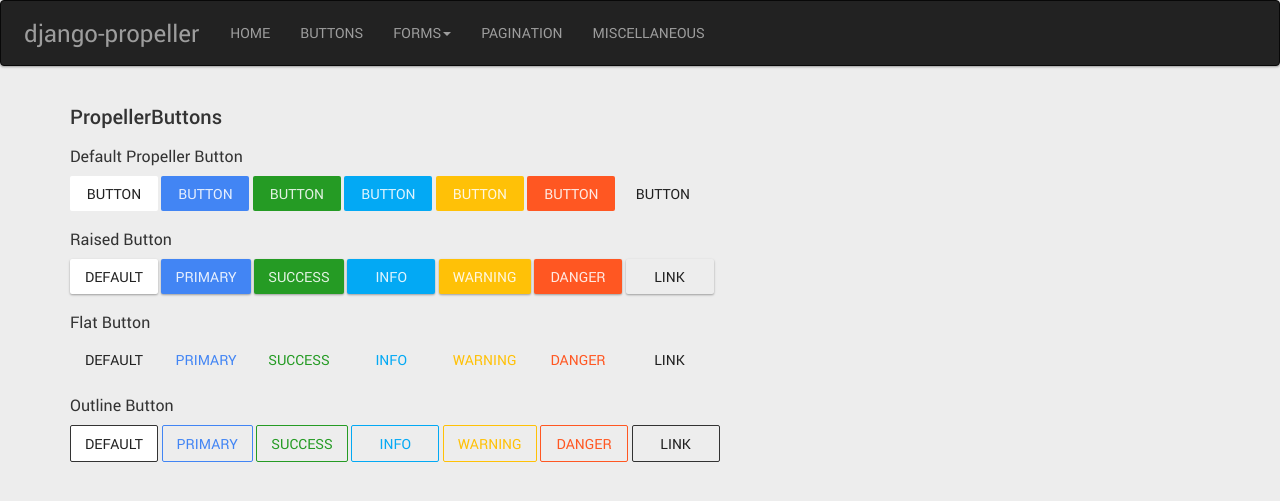
After one commit to tfroehlich82/django-propeller, a Django app: page /buttons in a window 1280 px wide. The commit adds this page. Shown: the top 501 px of the page. Run offline with Django 3.2, Linux system fonts and the light colour scheme; some libraries are stand-ins or nearby versions.

Commit message:
Improved demo page design. Added buttons page

```diff
--- a/django_propeller_demo/templates/base.html
+++ b/django_propeller_demo/templates/base.html
@@ -13,13 +13,13 @@
                     <span class="icon-bar"></span>
                     <span class="icon-bar"></span>
                 </button>
-                <a class="navbar-brand" href="#">{% block title %}django-propeller{% endblock %}</a>
+                <a class="navbar-brand" href="#">django-propeller</a>
             </div>
 
             <div class="collapse navbar-collapse" id="navbar-collapse">
                 <ul class="nav navbar-nav">
                     <li><a class="pmd-ripple-effect" href="{% url 'home' %}">Home</a></li>
-                    <li><a class="pmd-ripple-effect" href="{% url 'form_default' %}">Buttons</a></li>
+                    <li><a class="pmd-ripple-effect" href="{% url 'buttons' %}">Buttons</a></li>
                     <li class="dropdown pmd-dropdown">
                         <a data-toggle="dropdown" class="pmd-ripple-effect dropdown-toggle" data-sidebar="true" href="javascript:void(0);">Forms<span class="caret"></span></a>
                         <ul class="dropdown-menu">
@@ -39,6 +39,7 @@
     </nav>
 
     <div class="container">
+        <h2>{% block title %}django-propeller{% endblock %}</h2>
         {% autoescape off %}{% propeller_messages %}{% endautoescape %}
 
         {% block content %}(no content){% endblock %}
--- /dev/null
+++ b/django_propeller_demo/templates/buttons.html
@@ -0,0 +1,101 @@
+{% extends 'base.html' %}
+
+{% load propeller %}
+
+{% block title %}
+    PropellerButtons
+{% endblock %}
+
+{% block content %}
+
+    <h3>Default Propeller Button</h3>
+    <p>
+        {% propeller_button 'button' %}
+        {% propeller_button 'button' button_class='btn-primary' %}
+        {% propeller_button 'button' button_class='btn-success' %}
+        {% propeller_button 'button' button_class='btn-info' %}
+        {% propeller_button 'button' button_class='btn-warning' %}
+        {% propeller_button 'button' button_class='btn-danger' %}
+        {% propeller_button 'button' button_class='btn-link' %}
+    </p>
+
+    <h3>Raised Button</h3>
+    <p>
+
+
+<!--Default raised button with ripple effect-->
+<button type="button" class="btn pmd-btn-raised pmd-ripple-effect btn-default">Default</button>
+
+<!--Primary raised button with ripple effect -->
+<button type="button" class="btn pmd-btn-raised pmd-ripple-effect btn-primary">Primary</button>
+
+<!-- Success raised button with ripple effect -->
+<button type="button" class="btn pmd-btn-raised pmd-ripple-effect btn-success">Success</button>
+
+<!-- Information raised button with ripple effect -->
+<button type="button" class="btn pmd-btn-raised pmd-ripple-effect btn-info">Info</button>
+
+<!-- Warning raised button with ripple effect -->
+<button type="button" class="btn pmd-btn-raised pmd-ripple-effect btn-warning">Warning</button>
+
+<!-- Danger raised button with ripple effect -->
+<button type="button" class="btn pmd-btn-raised pmd-ripple-effect btn-danger">Danger</button>
+
+<!-- Link raised with ripple effect -->
+<button type="button" class="btn pmd-btn-raised pmd-ripple-effect btn-link">Link</button>
+
+</p>
+
+    <h3>Flat Button</h3>
+<p>
+
+    <!-- Default flat button with ripple effect -->
+<button type="button" class="btn pmd-btn-flat pmd-ripple-effect btn-default">Default</button>
+
+<!-- Primary flat button with ripple effect -->
+<button type="button" class="btn pmd-btn-flat pmd-ripple-effect btn-primary">Primary</button>
+
+<!-- Success flat button with ripple effect -->
+<button type="button" class="btn pmd-btn-flat pmd-ripple-effect btn-success">Success</button>
+
+<!-- Information flat button with ripple effect -->
+<button type="button" class="btn pmd-btn-flat pmd-ripple-effect btn-info">Info</button>
+
+<!-- Warning flat button with ripple effect -->
+<button type="button" class="btn pmd-btn-flat pmd-ripple-effect btn-warning">Warning</button>
+
+<!-- Danger flat button with ripple effect -->
+<button type="button" class="btn pmd-btn-flat pmd-ripple-effect btn-danger">Danger</button>
+
+<!-- Link flat with ripple effect -->
+<button type="button" class="btn pmd-btn-flat pmd-ripple-effect btn-link">Link</button>
+
+</p>
+
+    <h3>Outline Button</h3>
+<p>
+
+    <!-- Default outline button with ripple effect -->
+<button type="button" class="btn pmd-btn-outline pmd-ripple-effect btn-default">Default</button>
+
+<!-- Primary outline button with ripple effect -->
+<button type="button" class="btn pmd-btn-outline pmd-ripple-effect btn-primary">Primary</button>
+
+<!-- Success outline button with ripple effect -->
+<button type="button" class="btn pmd-btn-outline pmd-ripple-effect btn-success">Success</button>
+
+<!-- Information outline button with ripple effect -->
+<button type="button" class="btn pmd-btn-outline pmd-ripple-effect btn-info">Info</button>
+
+<!-- Warning outline button with ripple effect -->
+<button type="button" class="btn pmd-btn-outline pmd-ripple-effect btn-warning">Warning</button>
+
+<!-- Danger outline button with ripple effect -->
+<button type="button" class="btn pmd-btn-outline pmd-ripple-effect btn-danger">Danger</button>
+
+<!-- Link outline with ripple effect -->
+<button type="button" class="btn pmd-btn-outline pmd-ripple-effect btn-link">Link</button>
+
+</p>
+
+{% endblock %}
--- a/django_propeller_demo/urls.py
+++ b/django_propeller_demo/urls.py
@@ -4,10 +4,11 @@ from __future__ import unicode_literals
 from django.conf.urls import url
 
 from .views import HomePageView, FormHorizontalView, FormInlineView, PaginationView, FormWithFilesView, \
-    DefaultFormView, MiscView, DefaultFormsetView, DefaultFormByFieldView
+    DefaultFormView, MiscView, DefaultFormsetView, DefaultFormByFieldView, ButtonsView
 
 urlpatterns = [
     url(r'^$', HomePageView.as_view(), name='home'),
+    url(r'^buttons$', ButtonsView.as_view(), name='buttons'),
     url(r'^formset$', DefaultFormsetView.as_view(), name='formset_default'),
     url(r'^form$', DefaultFormView.as_view(), name='form_default'),
     url(r'^form_by_field$', DefaultFormByFieldView.as_view(), name='form_by_field'),
--- a/django_propeller_demo/views.py
+++ b/django_propeller_demo/views.py
@@ -92,3 +92,7 @@ class PaginationView(TemplateView):
 
 class MiscView(TemplateView):
     template_name = 'misc.html'
+
+
+class ButtonsView(TemplateView):
+    template_name = 'buttons.html'
```
